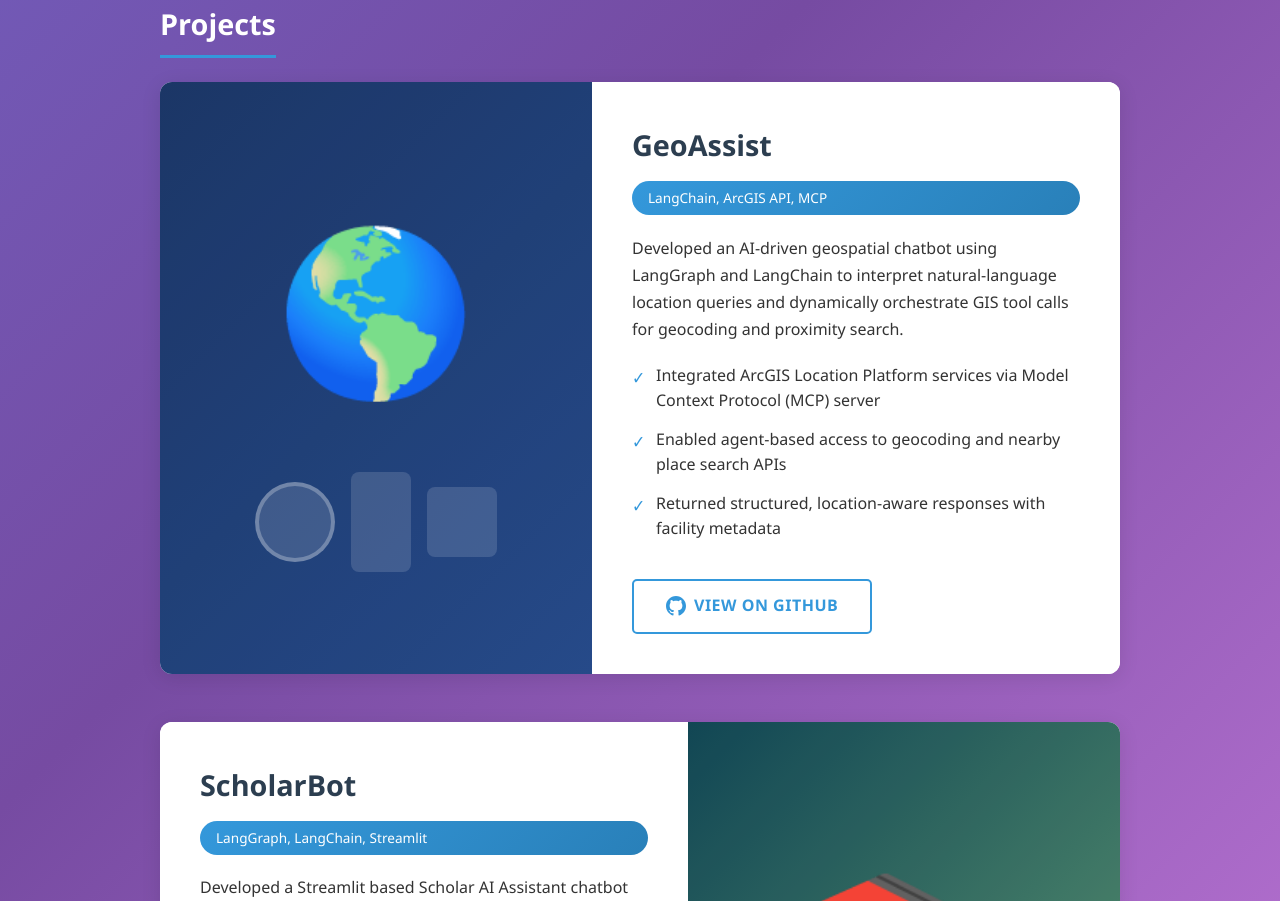
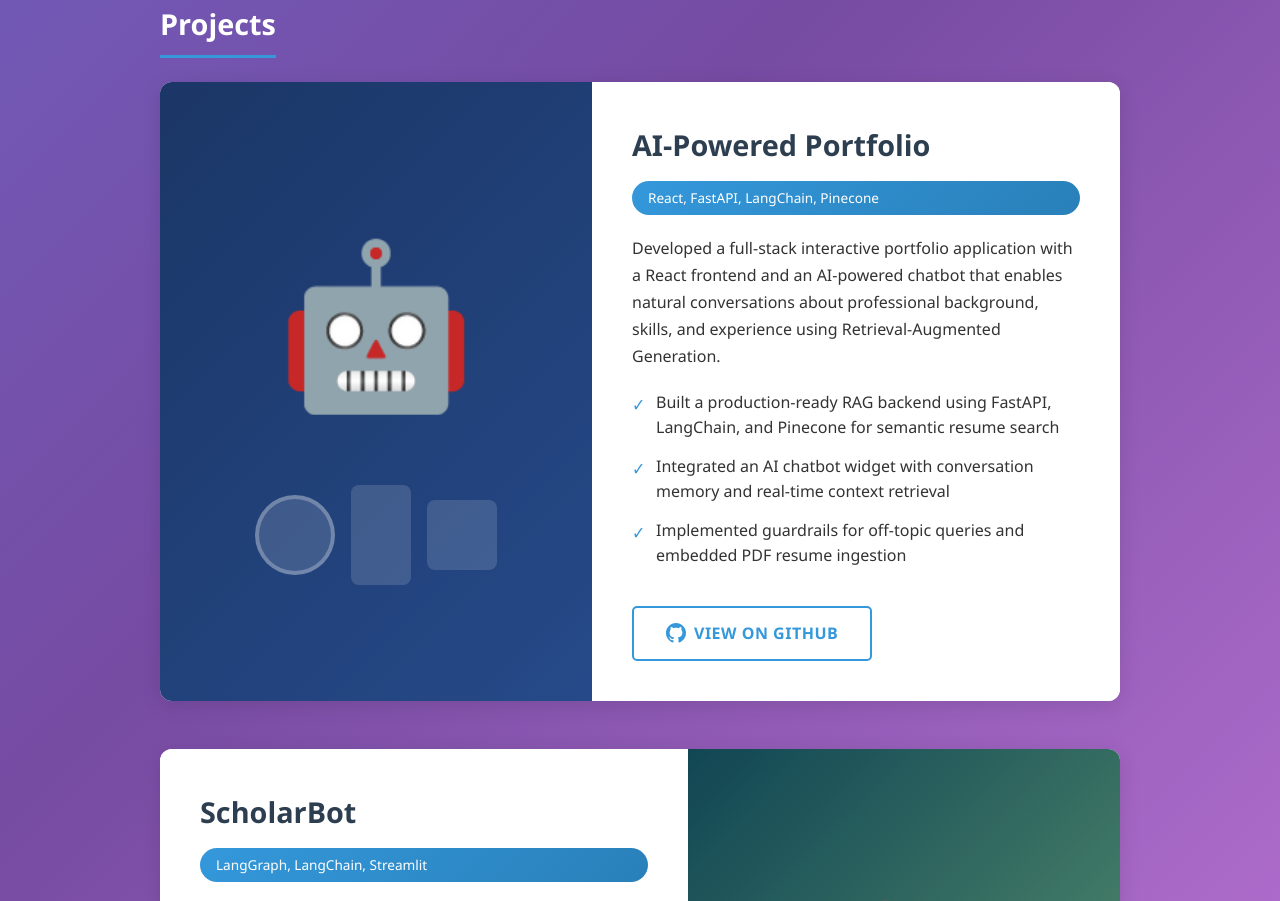
Before and after one commit to 008993368-yaz/GenAI-Portfolio, a React (Vite) app in the folder frontend/: page / in a window 1280 px wide. Shown: the part 2240-3141 px from the top of the page. Built offline with nearby package versions, Linux system fonts and the light colour scheme.

Commit message:
data update

```diff
--- a/frontend/src/data/portfolioData.js
+++ b/frontend/src/data/portfolioData.js
@@ -50,17 +50,17 @@ export const portfolioData = {
   projects: [
     {
       id: 1,
-      title: "GeoAssist",
-      tech: "LangChain, ArcGIS API, MCP",
-      description: "Developed an AI-driven geospatial chatbot using LangGraph and LangChain to interpret natural-language location queries and dynamically orchestrate GIS tool calls for geocoding and proximity search.",
+      title: "AI-Powered Portfolio",
+      tech: "React, FastAPI, LangChain, Pinecone",
+      description: "Developed a full-stack interactive portfolio application with a React frontend and an AI-powered chatbot that enables natural conversations about professional background, skills, and experience using Retrieval-Augmented Generation.",
       highlights: [
-        "Integrated ArcGIS Location Platform services via Model Context Protocol (MCP) server",
-        "Enabled agent-based access to geocoding and nearby place search APIs",
-        "Returned structured, location-aware responses with facility metadata"
+        "Built a production-ready RAG backend using FastAPI, LangChain, and Pinecone for semantic resume search",
+        "Integrated an AI chatbot widget with conversation memory and real-time context retrieval",
+        "Implemented guardrails for off-topic queries and embedded PDF resume ingestion"
       ],
       githubUrl: "https://github.com/008993368-yaz/landing-page-yz",
       gradient: "linear-gradient(135deg, #1e3c72 0%, #2a5298 100%)",
-      icon: "🌎",
+      icon: "🤖",
       visual: ["circle", "bar", "chart"],
       reverse: false
     },
```
